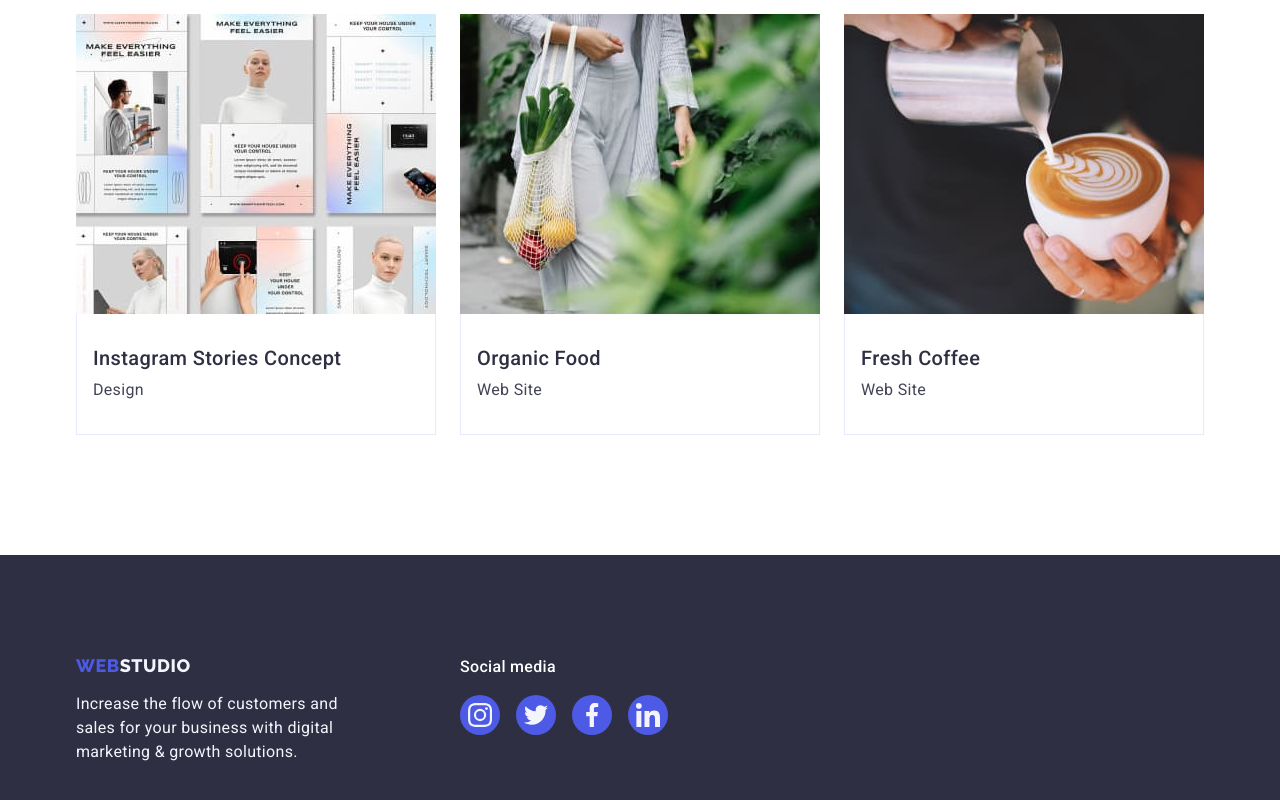
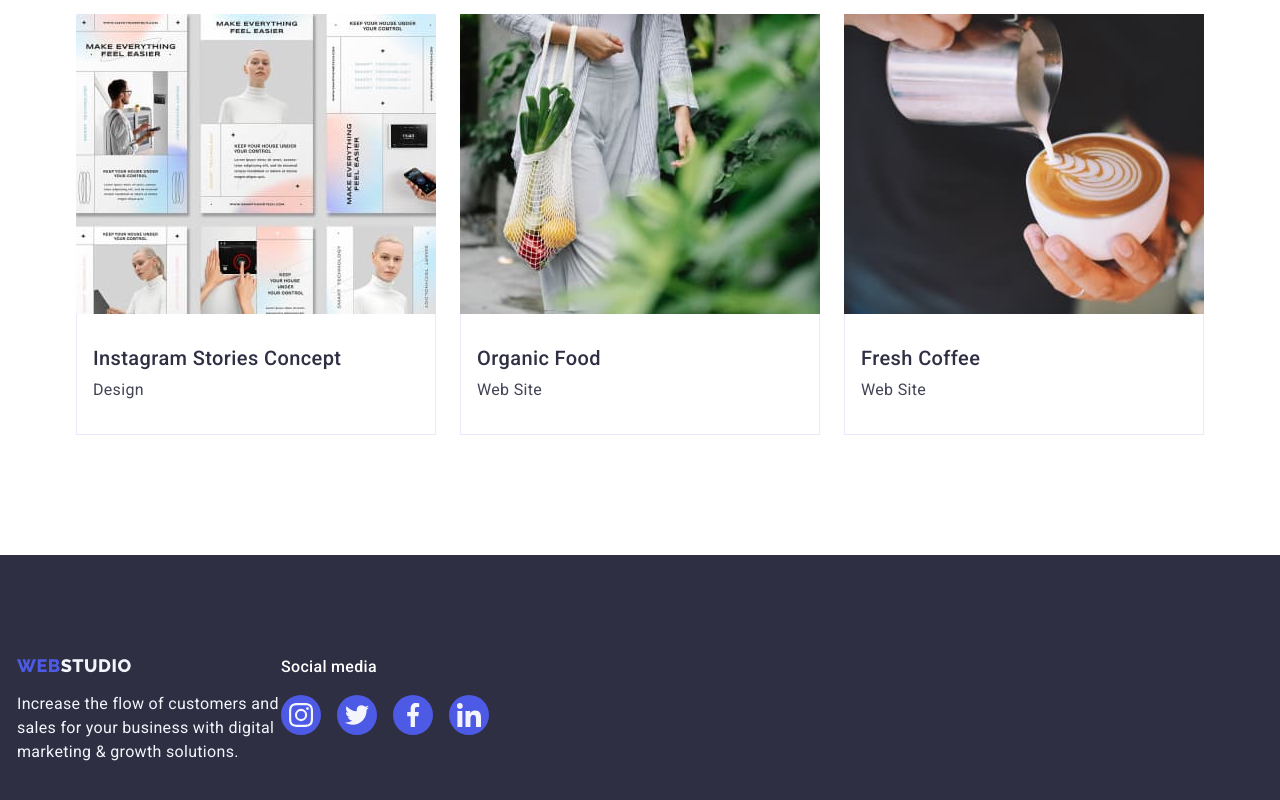
Before and after one commit to q3pro/goit-markup-hw-04, a plain HTML site: page portfolio.html in a window 1280 px wide. Shown: the part 1215-2015 px from the top of the page. Drawn offline with nearby package versions, Linux system fonts and the light colour scheme.

Commit message:
testfooter

```diff
--- a/css/styles.css
+++ b/css/styles.css
@@ -422,6 +422,10 @@ body {
   color: var(--logo-color);
   display: inline-block;
   margin-bottom: 16px;
+
+}
+
+.footer-logo-div {
 }
 
 .span-logo-footer {
@@ -440,7 +444,7 @@ body {
   font-size: 16px;
   line-height: 1.5;
   letter-spacing: 0.02em;
-  margin-right: 120px;
+  /* margin-right: 120px; */
 }
 
 .footer-soc-list {
@@ -451,12 +455,14 @@ body {
 
 .footer-container {
   display: flex;
+  align-items: baseline;
+  margin-right: 120px;
 }
 
 .footer-soc-media {
 }
 
-.span-footer {
+.soc-text-footer {
   font-family: "Roboto";
   font-style: normal;
   font-weight: 500;
--- a/portfolio.html
+++ b/portfolio.html
@@ -198,7 +198,7 @@
 
     <footer class="footer">
       <div class="container footer-container">
-        <div>
+        <div class="footer-logo-div">
           <a href="./index.html" class="footer-logo link"
             >web<span class="span-logo-footer">Studio</span></a
           >
@@ -210,7 +210,7 @@
         </div>
 
         <div class="footer-soc-media">
-            <span class="span-footer">Social media</span>
+          <p class="soc-text-footer">Social media</p>
           <ul class="footer-soc-list list">
             <li class="team-soc-item">
               <a class="team-soc-link" href>
@@ -242,7 +242,6 @@
             </li>
           </ul>
         </div>
-
       </div>
     </footer>
   </body>
```
Lines whose indentation alone changed are shown as unchanged.
